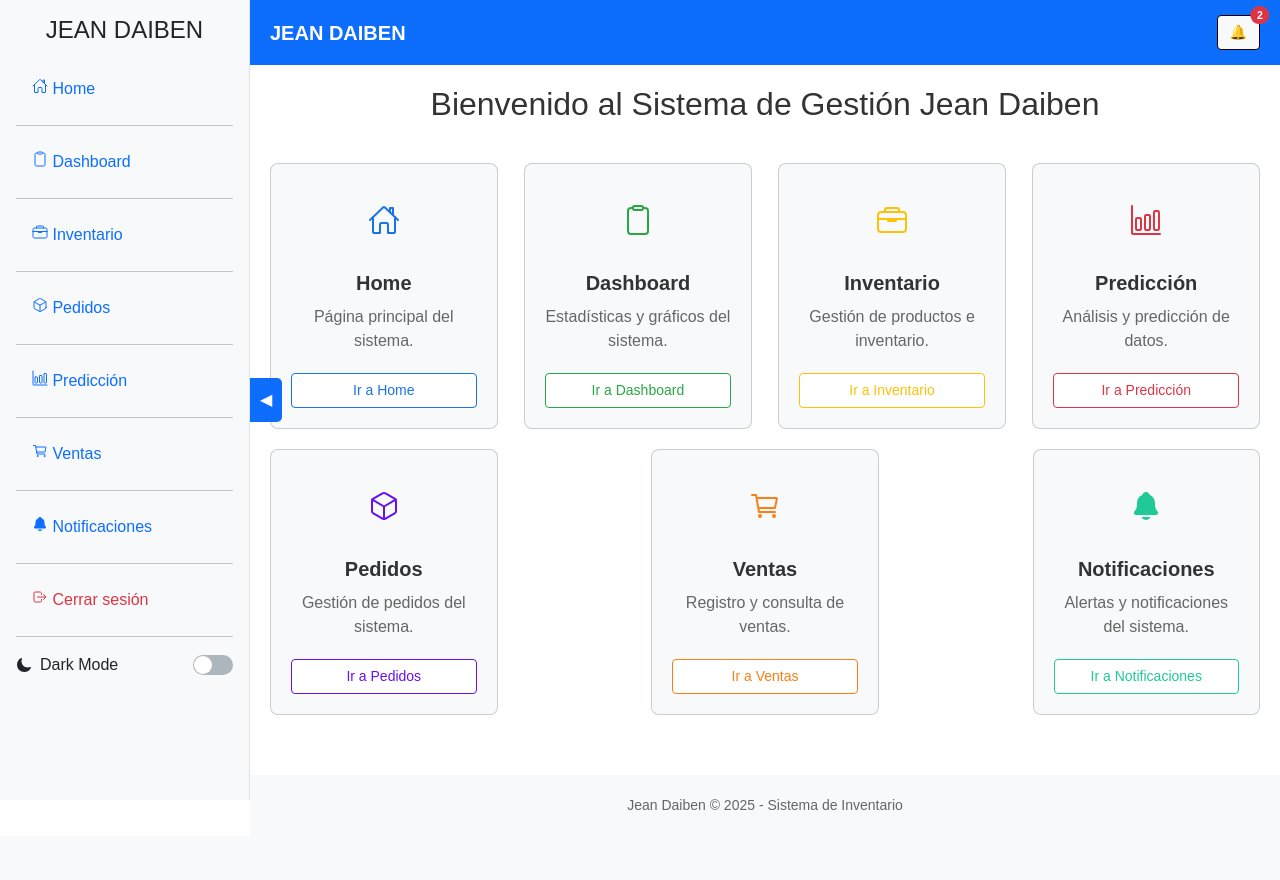
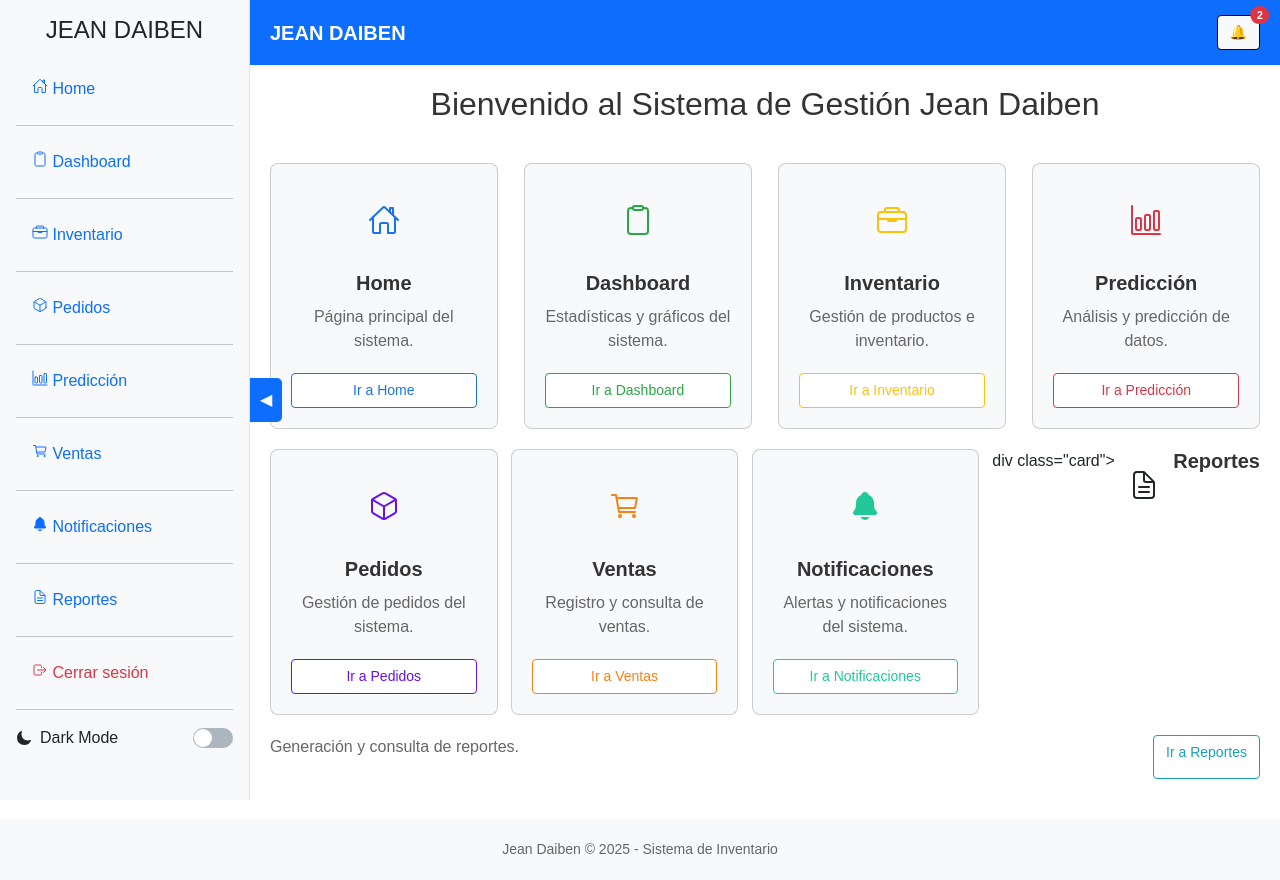
Before and after one commit to tomas202mejor/gestion_inventarios, a Flask app: page /inicio in a window 1280 px wide. Before the commit the page ends 810 px from the top, so only its background shows below. Run offline with Flask 3, Linux system fonts and the light colour scheme.

Commit message:
Update inicio.html

```diff
--- a/Jean Daiben/src/templates/inicio.html
+++ b/Jean Daiben/src/templates/inicio.html
@@ -138,6 +138,11 @@
             background-color: white;
         }
 
+        .btn-reportes {
+            color: #17a2b8;
+            border-color: #17a2b8;
+            background-color: white;
+        }
         .footer {
             text-align: center;
             padding: 20px;
@@ -154,6 +159,7 @@
         .orders-icon { color: #6610f2; }
         .sales-icon { color: #fd7e14; }
         .notifications-icon { color: #20c997; }
+        .reportes-icon {color: #20c997;; }
 
         /* Sidebar styles */
         #sidebar {
@@ -302,6 +308,8 @@
                 <hr />
                 <li class="nav-item"><a href="/notificaciones" class="nav-link"><ion-icon name="notifications"></ion-icon> Notificaciones</a></li>
                 <hr />
+                <li class="nav-item"><a href="/reportes" class="nav-link"><ion-icon name="document-text-outline"></ion-icon> Reportes</a></li>
+                 <hr />
                 <li class="nav-item"><a href="/logout" class="nav-link text-danger"><ion-icon name="log-out-outline"></ion-icon> Cerrar sesión</a></li>
             </ul>
             <hr />
@@ -393,6 +401,15 @@
                         <p class="card-description">Alertas y notificaciones del sistema.</p>
                         <a href="/notificaciones" class="btn btn-notificaciones">Ir a Notificaciones</a>
                     </div>
+
+                    div class="card">
+                        <div class="card-icon reports-icon">
+                            <ion-icon name="document-text-outline" size="large"></ion-icon>
+                        </div>
+                        <h3 class="card-title">Reportes</h3>
+                        <p class="card-description">Generación y consulta de reportes.</p>
+                        <a href="/reportes" class="btn btn-reportes">Ir a Reportes</a>
+                    </div>
                 </div>
             </div>
 
```
